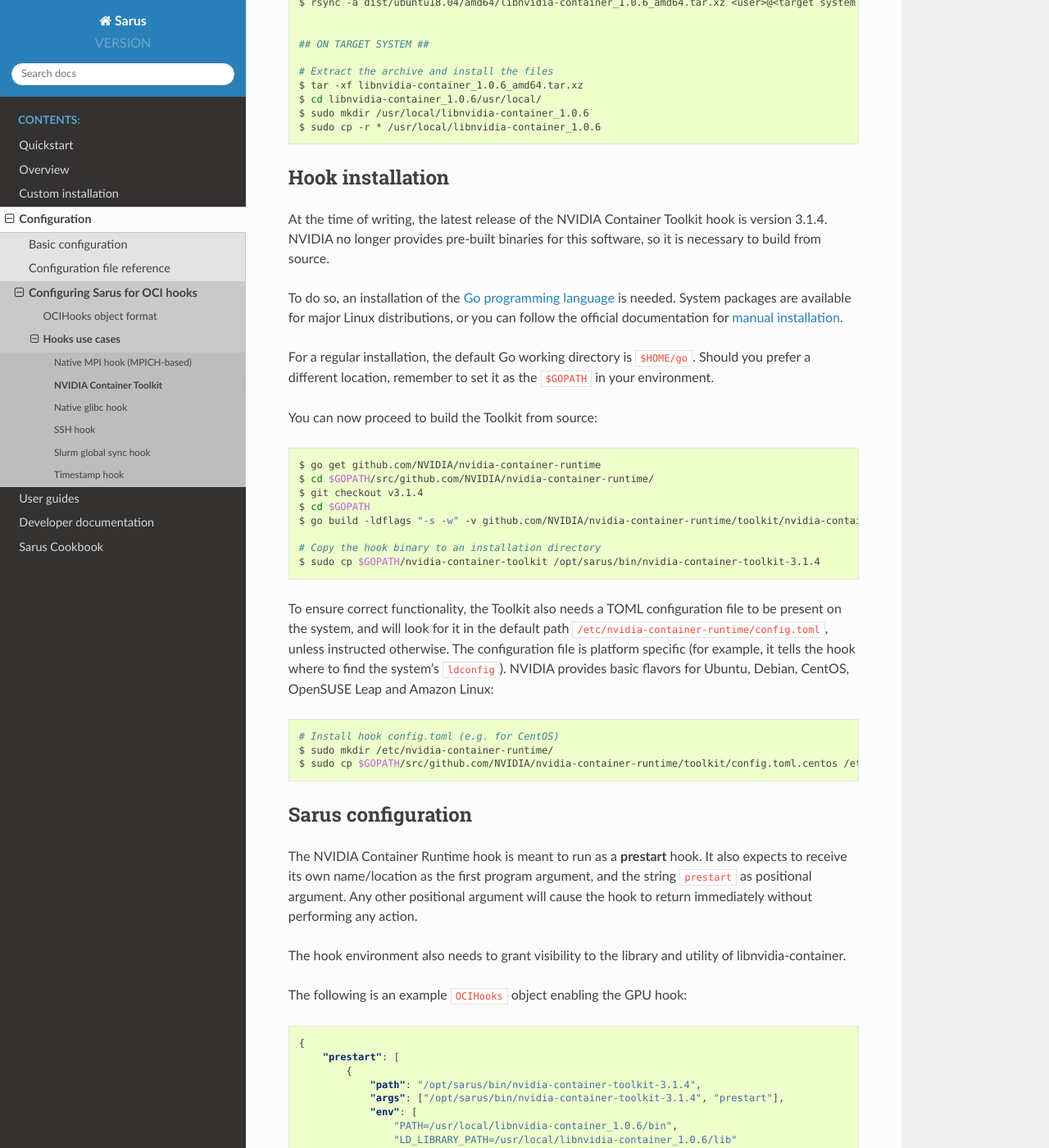
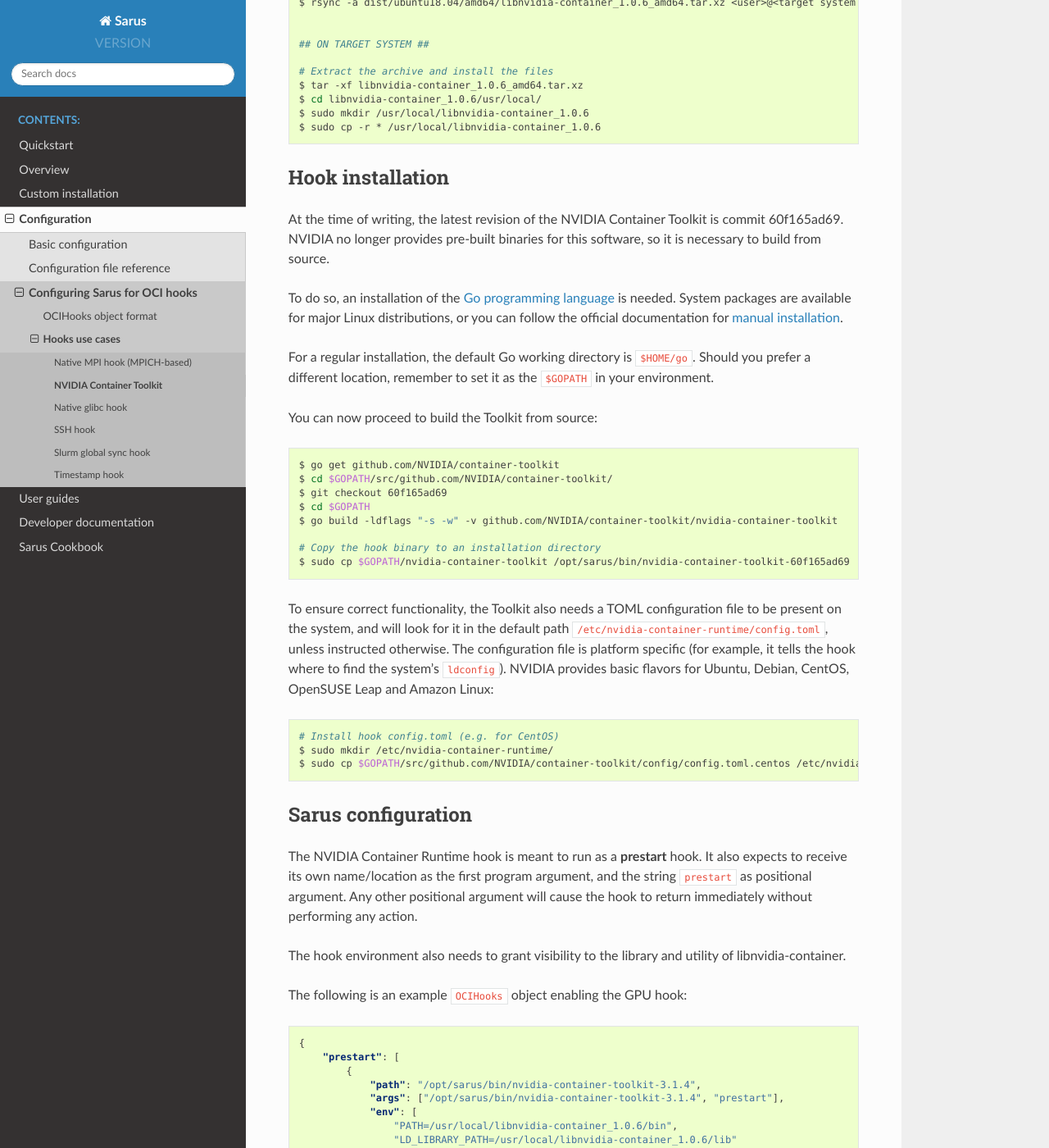
Before and after one commit to eth-cscs/sarus, a Sphinx documentation site: the page built from doc/config/gpu-hook.rst, in a window 1280 px wide and 1400 px high, scrolled down 807 px. Shown: the whole window at 82% size. Built offline with Sphinx 7.4.7 and the Read the Docs theme 2.0.0, drawn with Linux system fonts in a browser that asks for light colours; some of the changed text lies outside the part shown.

Commit message:
Updated doc about the NVIDIA Container Toolkit

```diff
--- a/doc/config/gpu-hook.rst
+++ b/doc/config/gpu-hook.rst
@@ -2,8 +2,10 @@
 ========================
 
 NVIDIA provides access to GPU devices and their driver stacks inside OCI
-containers through an OCI hook called NVIDIA Container Toolkit, which acts
-as a driver for the `nvidia-container-cli <https://github.com/NVIDIA/libnvidia-container>`_
+containers through an OCI hook called
+`NVIDIA Container Toolkit <https://github.com/NVIDIA/container-toolkit>`_,
+which acts as a driver for the
+`nvidia-container-cli <https://github.com/NVIDIA/libnvidia-container>`_
 utility.
 
 Dependencies
@@ -52,8 +54,8 @@
 Hook installation
 -----------------
 
-At the time of writing, the latest release of the NVIDIA Container Toolkit hook
-is version 3.1.4. NVIDIA no longer provides pre-built binaries for this
+At the time of writing, the latest revision of the NVIDIA Container Toolkit
+is commit 60f165ad69. NVIDIA no longer provides pre-built binaries for this
 software, so it is necessary to build from source.
 
 To do so, an installation of the `Go programming language
@@ -69,14 +71,14 @@
 
 .. code-block:: bash
 
-    $ go get github.com/NVIDIA/nvidia-container-runtime
-    $ cd $GOPATH/src/github.com/NVIDIA/nvidia-container-runtime/
-    $ git checkout v3.1.4
+    $ go get github.com/NVIDIA/container-toolkit
+    $ cd $GOPATH/src/github.com/NVIDIA/container-toolkit/
+    $ git checkout 60f165ad69
     $ cd $GOPATH
-    $ go build -ldflags "-s -w" -v github.com/NVIDIA/nvidia-container-runtime/toolkit/nvidia-container-toolkit
+    $ go build -ldflags "-s -w" -v github.com/NVIDIA/container-toolkit/nvidia-container-toolkit
 
     # Copy the hook binary to an installation directory
-    $ sudo cp $GOPATH/nvidia-container-toolkit /opt/sarus/bin/nvidia-container-toolkit-3.1.4
+    $ sudo cp $GOPATH/nvidia-container-toolkit /opt/sarus/bin/nvidia-container-toolkit-60f165ad69
 
 To ensure correct functionality, the Toolkit also needs a TOML configuration file
 to be present on the system, and will look for it in the default path
@@ -89,7 +91,7 @@
 
     # Install hook config.toml (e.g. for CentOS)
     $ sudo mkdir /etc/nvidia-container-runtime/
-    $ sudo cp $GOPATH/src/github.com/NVIDIA/nvidia-container-runtime/toolkit/config.toml.centos /etc/nvidia-container-runtime/config.toml
+    $ sudo cp $GOPATH/src/github.com/NVIDIA/container-toolkit/config/config.toml.centos /etc/nvidia-container-runtime/config.toml
 
 Sarus configuration
 ---------------------
```
